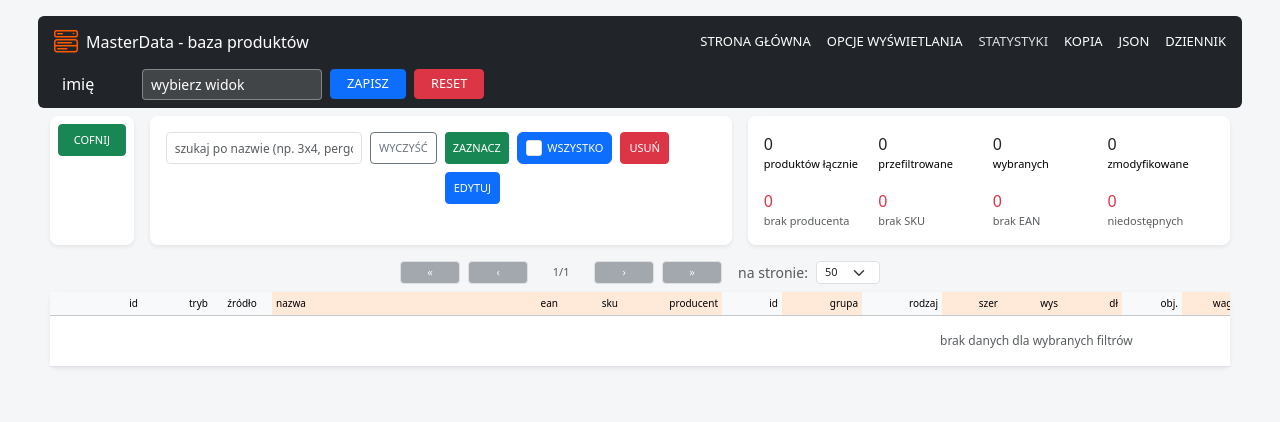
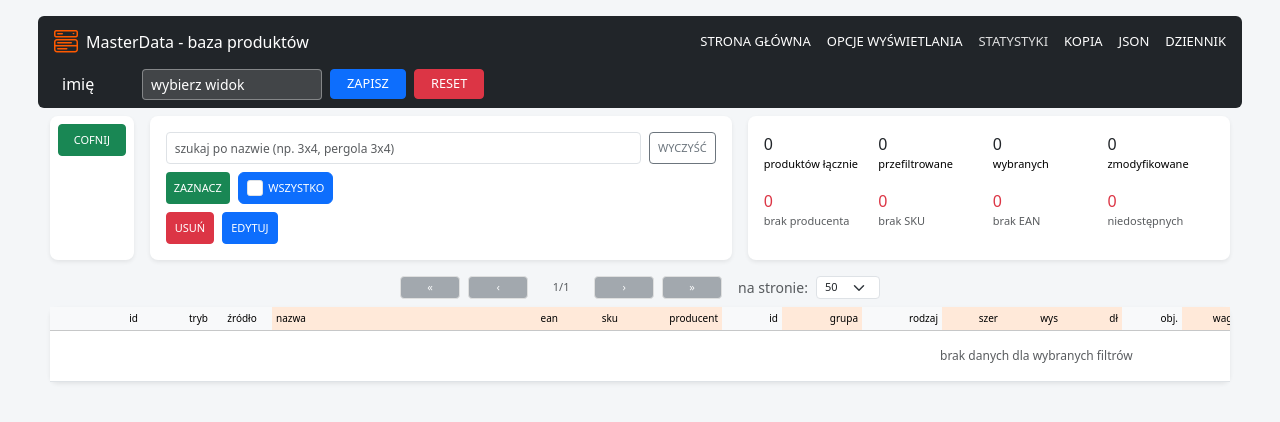
Before and after one commit to batgraf/masterdata, a Flask app: page / in a window 1280 px wide. Shown: the top 422 px of the page. Run offline with Flask 3, Linux system fonts and the light colour scheme; data that the repository does not hold is empty; some libraries are stand-ins or nearby versions.

Commit message:
zmiana 39: zaznacz/wszystko i usuń/edytuj pod wyszukiwarką w dwóch połowach
Made-with: Cursor

```diff
--- a/ZMIANY.txt
+++ b/ZMIANY.txt
@@ -39,3 +39,4 @@
 36. 2026-02-26 15:15 - usunięcie bloku z obrazkiem Statystyki (col-lg-1), układ z powrotem 6+6
 37. 2026-02-26 15:20 - nowy blok1 z lewej 2/12 (col-lg-2), środkowy i prawy po 5/12
 38. 2026-02-26 15:25 - blok1 zmieniony na 1/12, przycisk „cofnij” w blok1 na całą szerokość i wysokość
+39. 2026-02-26 15:30 - zaznacz, wszystko, usuń, edytuj pod wyszukiwarką w dwóch divach po 50% szerokości
--- a/templates/index.html
+++ b/templates/index.html
@@ -724,7 +724,7 @@
         <div class="col-12 col-lg-6">
           <div class="p-3 bg-white rounded-3 shadow-sm h-100">
             <div class="row g-2">
-              <div class="col-12 col-lg-6">
+              <div class="col-12">
                 <div class="d-flex align-items-center gap-2">
                   <input
                     type="text"
@@ -738,7 +738,7 @@
                   </button>
                 </div>
               </div>
-              <div class="col-12 col-lg-6">
+              <div class="col-12 col-6">
                 <div class="d-flex align-items-center gap-2 flex-wrap">
                   <button type="button" id="selectAllRecordsBtn" class="btn btn-sm select-all-btn">
                     <span class="btn-text">zaznacz</span>
@@ -752,6 +752,10 @@
                       wszystko
                     </label>
                   </div>
+                </div>
+              </div>
+              <div class="col-12 col-6">
+                <div class="d-flex align-items-center gap-2 flex-wrap">
                   <button
                     type="button"
                     id="deleteSelectedBtn"
```
